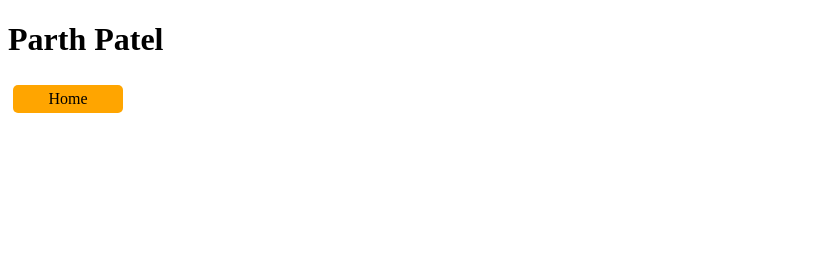
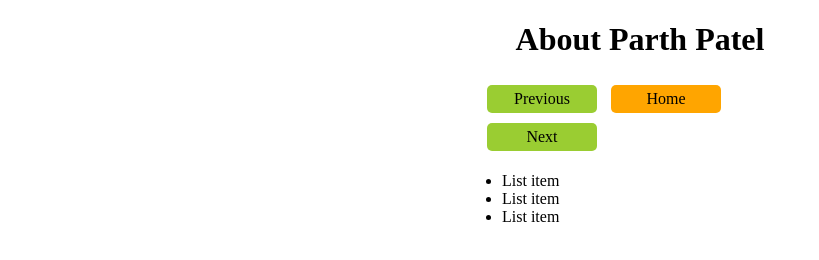
Before and after one commit to parth531/parth531.github.io, a website: page aboutMe.html in a window 1280 px wide. Shown: the whole page, without its empty margins (0-819 px from the left). Drawn offline with Linux system fonts and the light colour scheme.

Commit message:
more stuff

```diff
--- a/aboutMe.html
+++ b/aboutMe.html
@@ -17,17 +17,44 @@
             justify-content: center;
             text-decoration: none;
         }
+        .button2 {
+            background-color: yellowgreen;
+            display: inline-flex;
+            color: black;
+            margin: 5px;
+            padding: 5px;
+            width: 100px;
+            border-radius: 5px;
+            justify-content: center;
+            text-decoration: none;
+        }
+        .center {
+            display: block;
+            margin-left: auto;
+            margin-right: auto;
+            width: 25%;
+        }
         </style>
-        <h1>Parth Patel</h1>
+        <h1 style="text-align: center;">About Parth Patel</h1>
 
     </body>
 
     <head>
         <div class="center">
-            <a class="button1"
-                href="https://parth531.github.io"> Home
-            </a>
-
+            <a class="button2"
+            href="https://eetaylor5.github.io"> Previous
+        </a>
+        <a class="button1"
+        href="https://parth531.github.io"> Home
+        </a>
+        <a class="button2"
+        href="https://jayp786.github.io"> Next
+        </a>
         </div>
+        <ul class="center">
+            <li>List item</li>
+            <li>List item</li>
+            <li>List item</li>
+          </ul>
     </head>
 </html>
```
Also changed, not shown: index.html (+12 -4 lines).
